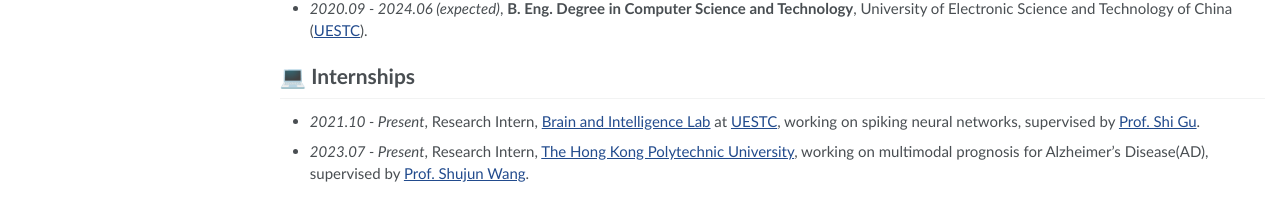
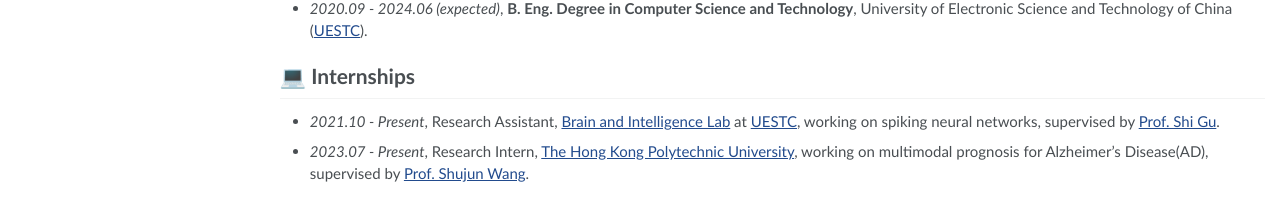
Before and after one commit to Rockdu/Rockdu.github.io, a Jekyll site: the page built from _pages/about.md, in a window 1280 px wide and 1130 px high. Shown: the part 930-1127 px from the top of the window. Built offline with Jekyll 4.4.1, drawn with Linux system fonts in a browser that asks for light colours.

Commit message:
Update about.md

```diff
--- a/_pages/about.md
+++ b/_pages/about.md
@@ -63,6 +63,6 @@ Temporal Flexibility in Spiking Neural Networks: A Novel Training Method for Enh
 - *2021.03*, Lorem ipsum dolor sit amet, consectetur adipiscing elit. Vivamus ornare aliquet ipsum, ac tempus justo dapibus sit amet.  \| [\[video\]](https://github.com/) -->
 
 # 💻 Internships
-- *2021.10 - Present*, Research Intern, [Brain and Intelligence Lab](https://guslab.org/) at [UESTC](https://en.uestc.edu.cn/), working on spiking neural networks, supervised by [Prof. Shi Gu](https://guslab.org/).
+- *2021.10 - Present*, Research Assistant, [Brain and Intelligence Lab](https://guslab.org/) at [UESTC](https://en.uestc.edu.cn/), working on spiking neural networks, supervised by [Prof. Shi Gu](https://guslab.org/).
 
 - *2023.07 - Present*, Research Intern, [The Hong Kong Polytechnic University](https://www.polyu.edu.hk/en/), working on multimodal prognosis for Alzheimer's Disease(AD), supervised by [Prof. Shujun Wang](https://emma-sjwang.github.io/).
```
